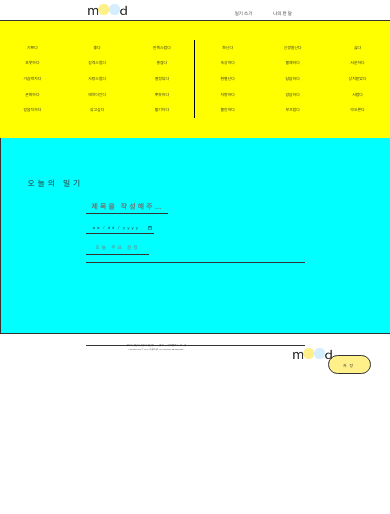
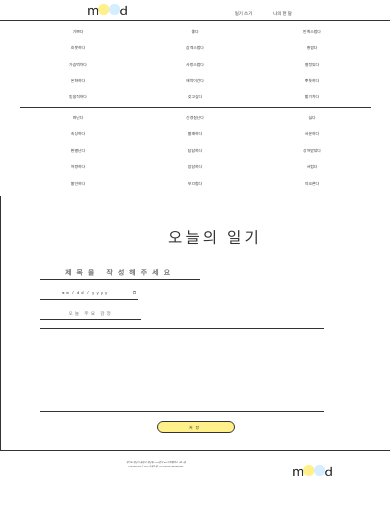
Before and after one commit to Yeoreum-Han/portfolio_node, a website: page public/diarywrite.html in a window 390 px wide. Drawn offline with Linux system fonts and the light colour scheme.

Commit message:
diarywrite_mediaQuery_479px

```diff
--- a/public/css/diarywrite.css
+++ b/public/css/diarywrite.css
@@ -185,11 +185,9 @@ textarea:focus {
         align-items: center;
         width: 90%;
         height: 100%;
-        background-color: aqua;
     }
 
     .emotions {
-        background-color: yellow;
         width: 30%;
         height: 100%;
         margin: 0;
@@ -246,7 +244,6 @@ textarea:focus {
         width: 15vw;
     }
 
-
     .write_box>form>button {
         width: 8vw;
         padding: 1.5% 0;
@@ -256,8 +253,7 @@ textarea:focus {
 
 @media all and (max-width:479px) {
     .content{
-        height: 80vw;
-        background-color: tomato;
+        height: 110vw;
     }
     .content_box {
         width: 100%;
@@ -265,26 +261,69 @@ textarea:focus {
     }
     .emotions {
         width: 100%;
-        height: 30vw;
-        flex-direction: row;
+        height: 45vw;
         align-items: center;
     }
     .emotions>p{
         display: none;
     }
+    .emotions>ul{
+        width: 90%;
+        height: 22vw;
+        padding: 0.5vw 0;
+        box-sizing: border-box;
+        overflow-y: scroll;
+    }
     .positive{
-        border-right: 1px solid black;
+        border-bottom: 1px solid #333;
+    }
+    .write_box{
+        width: 100%;
+        height: 65vw;
+        margin: 0;
+        padding: 5vw 0 0 0;
+        overflow-x: hidden;
+
+    }
+    .write_box>form {
+        padding: 0;
         box-sizing: border-box;
     }
 
-    .write_box{
+    .write_box>form>p {
+        margin: 3vw 0;
         width: 100%;
-        height: 50vw;
+        height: 6vw;
+        font-size: 4vw;
+        text-align: center;
     }
 
+    .write_box>form>ul{
+        width: 80%;
+    }
+    .write_box>form>ul>li:nth-child(1)>input {
+        width: 40vw;
+        letter-spacing: 5px;
+        text-align: center;
+        text-indent: 0;
+    }
+    .write_box>form>ul>li:nth-child(2)>input {
+        width: 25vw;
+    }
+    .write_box>form>ul>li:nth-child(3)>input {
+        text-indent: 0;
+        width: 25vw;
+    }
+    .write_box>form>ul>li:nth-child(4)>textarea {
+        width: 90%;
+    }
     .write_box>form>button {
-        width: 11vw;
-        padding: 1.5% 1%;
+        width: 20vw;
+        padding: 0.5%;
+        margin: 0 auto;
     }
 
+
+
+
 }
```
